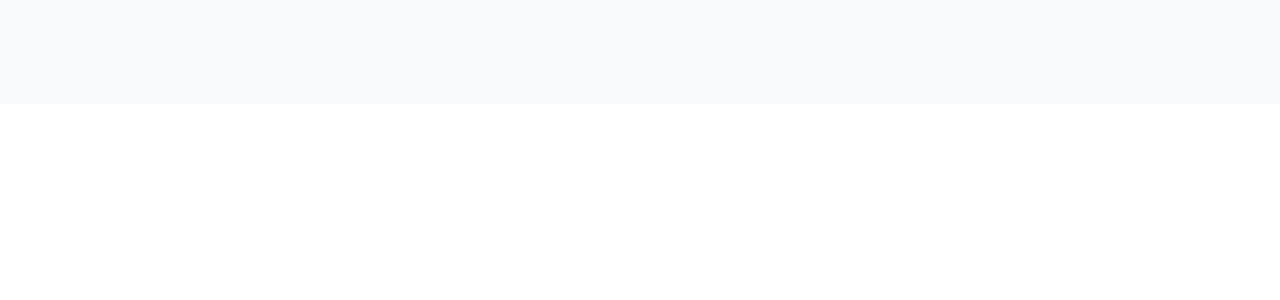
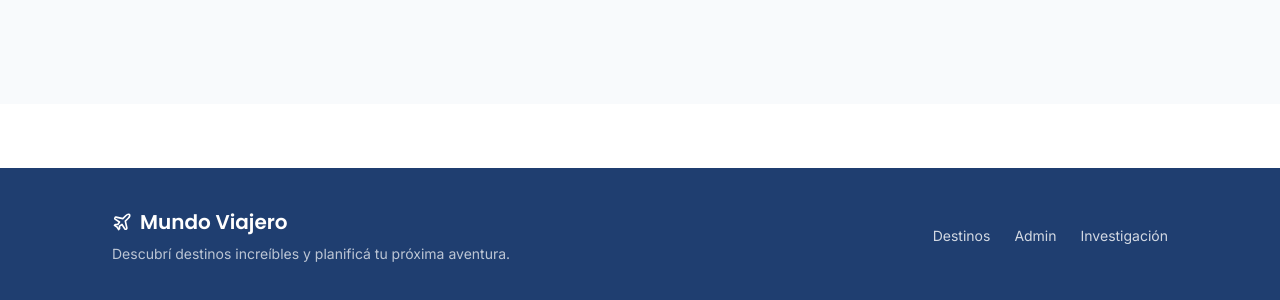
Before and after one commit to camizalcman/final-programacion2, a Vue app: page /research in a window 1280 px wide. Shown: the part 756-1056 px from the top of the page. Before the commit the page ends 860 px from the top, so only its background shows below. Built offline with nearby package versions, Linux system fonts and the light colour scheme.

Commit message:
armado de componente Footer

```diff
--- a/src/App.vue
+++ b/src/App.vue
@@ -1,5 +1,6 @@
 <script setup lang="ts">
 import Navbar from '@/components/Navbar.vue'
+import Footer from '@/components/Footer.vue'
 </script>
 
 //Router View donde el router inserta la vista actual
@@ -8,4 +9,5 @@ import Navbar from '@/components/Navbar.vue'
   <main class="min-h-screen bg-bg">
     <RouterView />
   </main>
+  <Footer />
 </template>
--- /dev/null
+++ b/src/components/Footer.vue
@@ -0,0 +1,25 @@
+<script setup lang="ts">
+import { Plane } from 'lucide-vue-next'
+</script>
+
+<template>
+  <footer class="bg-accent text-white mt-16">
+    <div class="max-w-6xl mx-auto px-4 sm:px-8 lg:px-12 py-10 flex flex-col sm:flex-row items-center justify-between gap-6">
+      <div>
+        <div class="flex items-center gap-2 font-heading font-semibold text-xl mb-2">
+          <Plane class="w-5 h-5" />
+          Mundo Viajero
+        </div>
+        <p class="text-white/70 text-sm">
+          Descubrí destinos increíbles y planificá tu próxima aventura.
+        </p>
+      </div>
+
+      <ul class="flex gap-6 text-sm text-white/80">
+        <li><RouterLink to="/" class="hover:text-white transition-colors">Destinos</RouterLink></li>
+        <li><RouterLink to="/admin" class="hover:text-white transition-colors">Admin</RouterLink></li>
+        <li><RouterLink to="/research" class="hover:text-white transition-colors">Investigación</RouterLink></li>
+      </ul>
+    </div>
+  </footer>
+</template>
```
